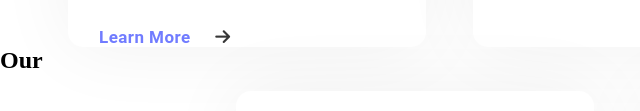
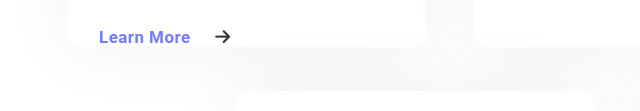
Before and after one commit to oxygen-001/Executive-OXY-Y-I, a plain HTML site: page index.html in a window 1280 px wide. Shown: the part 689-800 px from the top of the page, 0-640 px from the left. Drawn offline with Linux system fonts and the light colour scheme.

Commit message:
third commit

```diff
--- a/index.html
+++ b/index.html
@@ -17,8 +17,7 @@
 
 
         <div class="cards">
-
-                <ul class="card-1">
+            <ul class="card-1">
                 <li> <img src="./img/Group.png" class="image-1" alt="img">
                 <h2 class="Title-1">Career Counselling</h2>
                 <p class="Text-1">Maiores voluptas laboriosam non dolorum perferendis fuga repellat aut. Blanditiis quos in minus. Voluptatum </p>
@@ -55,11 +54,13 @@
             </li>
             </ul>
 
+
+
         </div>
     </section>
 
     <div class="box">
-        <h2>Our</h2>
+        <h2></h2>
     </div>
 
 
```
